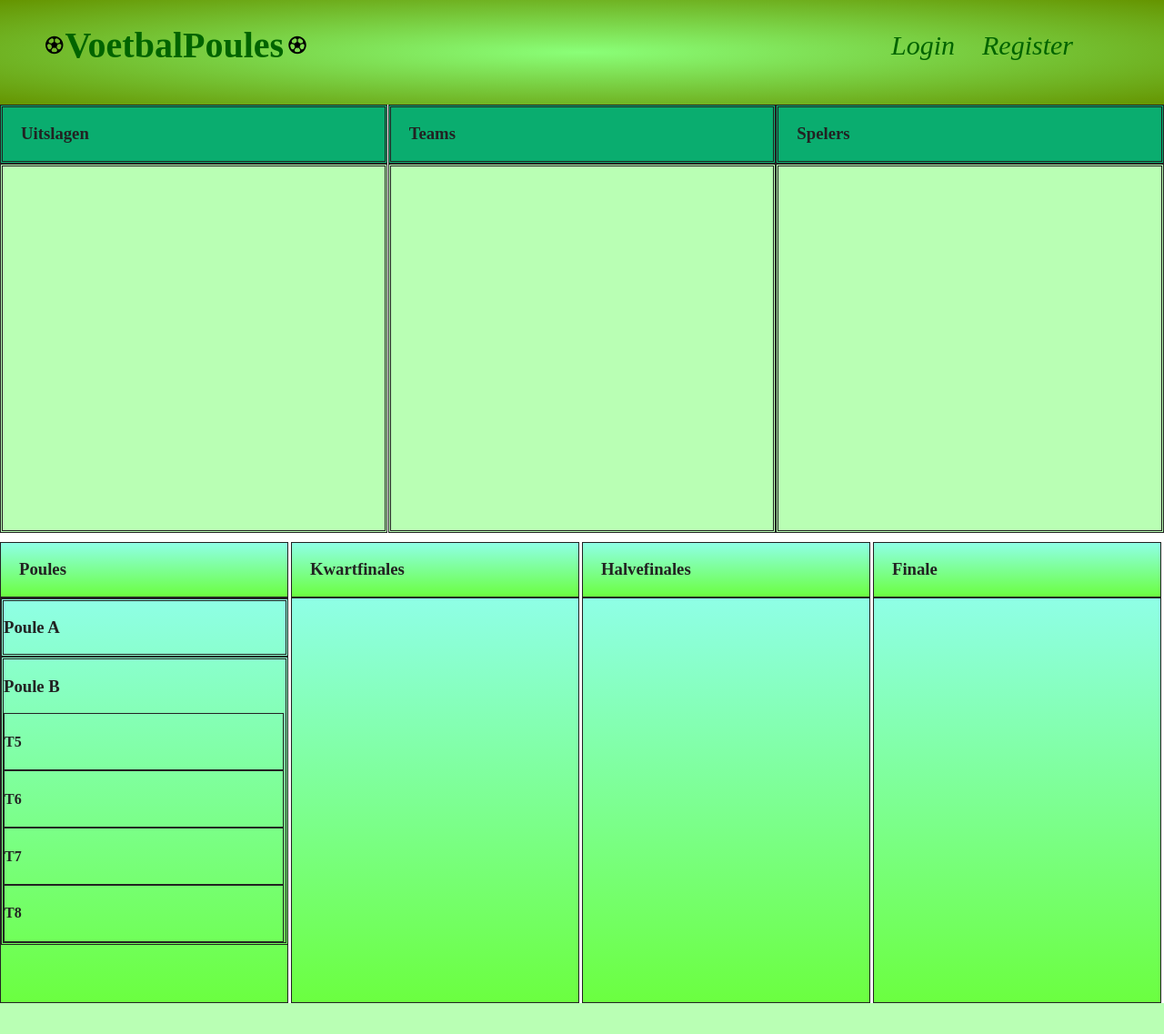
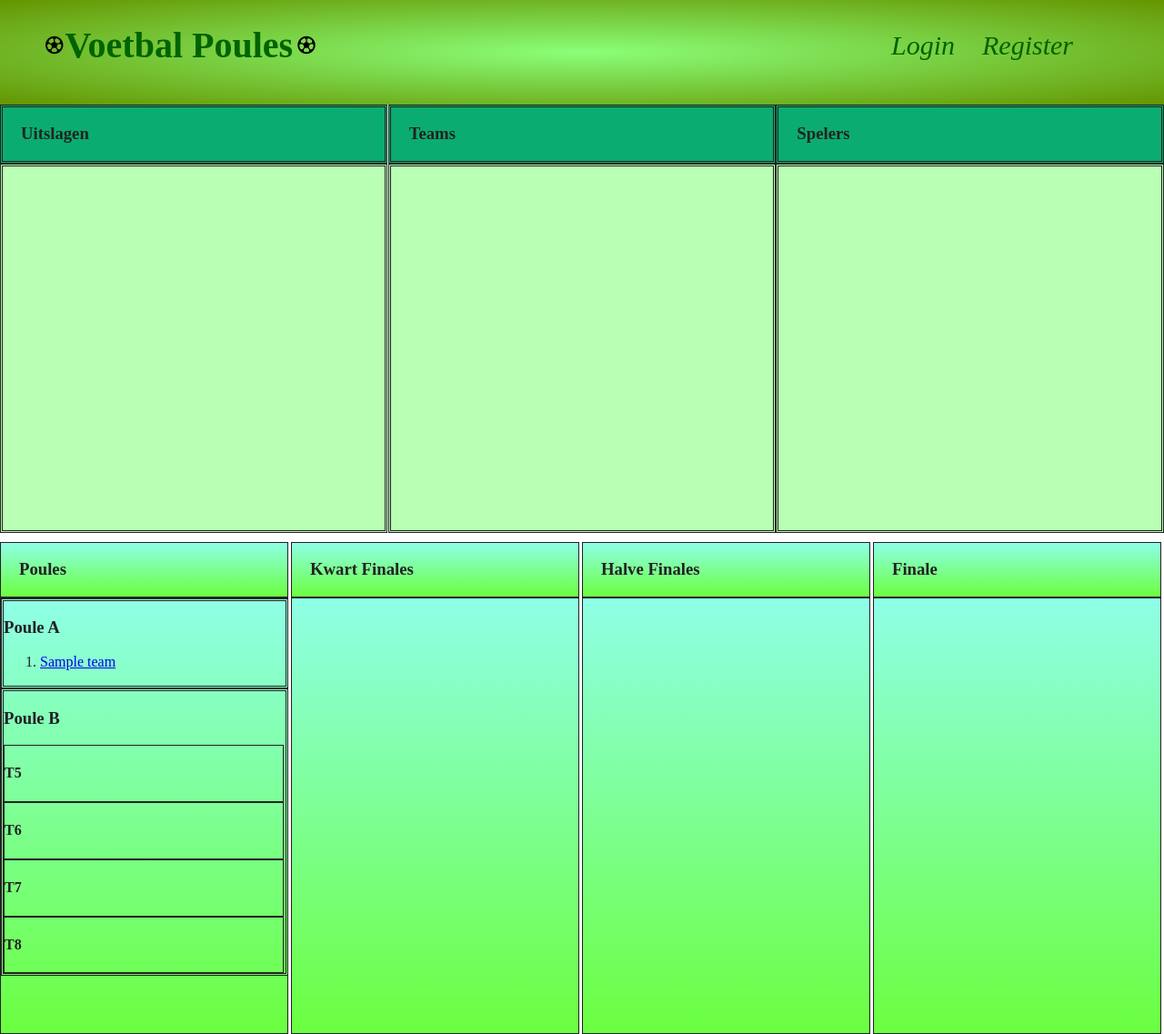
Before and after one commit to periode-3-project-fifa/PHP, a PHP site: page /PHP/index.php in a window 1280 px wide. Shown: the whole page at 91% size. Before the commit the page ends 1103 px from the top, so only its background shows below. Run offline with PHP 8.4, Linux system fonts and the light colour scheme; tables that the repository leaves empty or names only in its code hold one stand-in row (values such as "Sample post"); data that the repository does not hold is empty; some libraries are stand-ins or nearby versions.

Commit message:
Team drop fix
error gefixed

```diff
--- a/PHP/index.php
+++ b/PHP/index.php
@@ -9,7 +9,13 @@
 $pagetitle = 'Home';
 $pagename = 'index';
 require 'header.php';
+
+require 'config.php';
+$sql = "SELECT * FROM teams";
+$query =$db->query($sql);
+$teams = $query->fetchAll(PDO::FETCH_ASSOC);
 ?>
+
     <META HTTP-EQUIV="refresh" CONTENT="15">
     </head>
 <body class="<?=$pagename?>">
@@ -17,7 +23,7 @@ require 'header.php';
     <div class="navigation">
         <div class="head">
             <i class="far fa-futbol"></i>
-            <h1>VoetbalPoules</h1>
+            <h1>Voetbal Poules</h1>
             <i class="far fa-futbol"></i>
         </div>
         <div class="login_register">
@@ -89,7 +95,7 @@ require 'header.php';
         </div>
         <div class="quaterfinals">
             <div class="heading">
-                <h3>Kwartfinales</h3>
+                <h3>Kwart Finales</h3>
             </div>
             <div class="boxx kwartfinale">
 
@@ -97,7 +103,7 @@ require 'header.php';
         </div>
         <div class="halffinals">
             <div class="heading">
-                <h3>Halvefinales</h3>
+                <h3>Halve Finales</h3>
             </div>
             <div class="boxx halvefinale">
 
```
